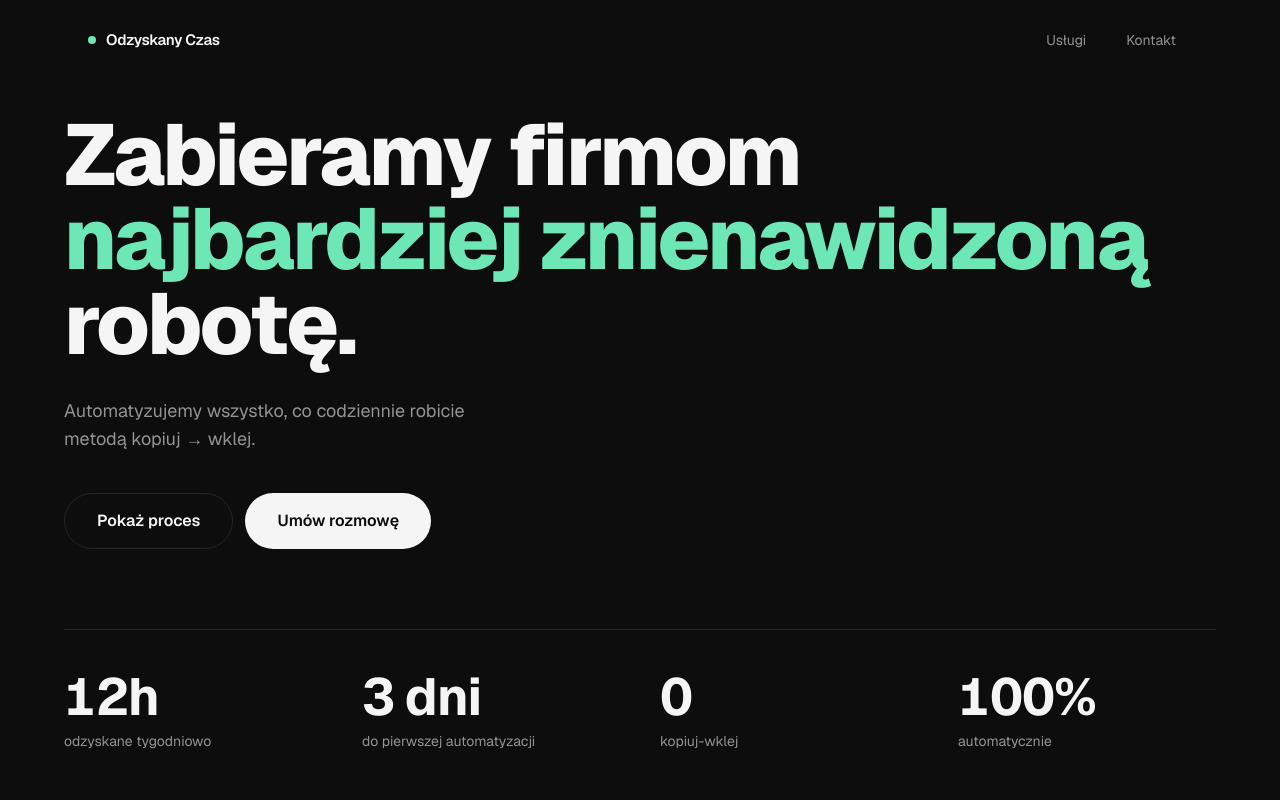
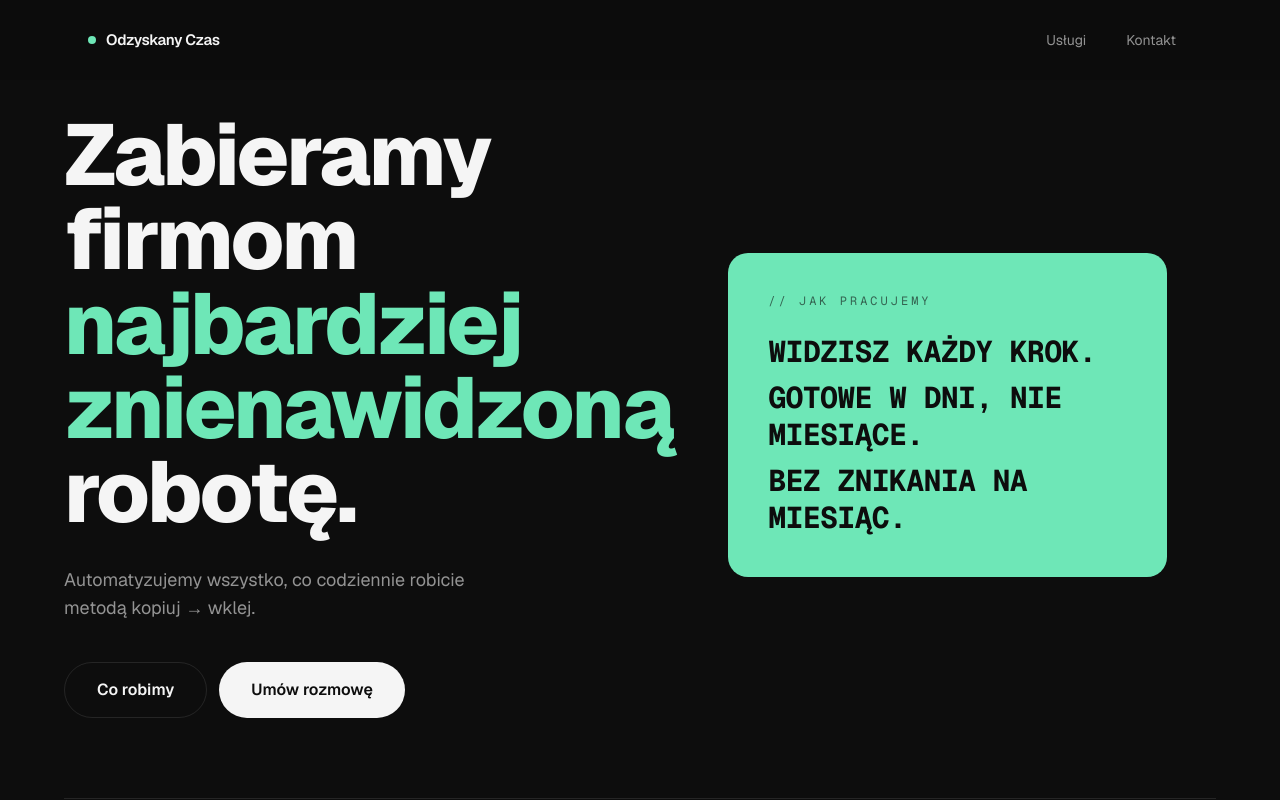
Before and after one commit to llisowski27-hub/excelautomatione, a Next.js app: page / in a window 1280 px wide. Shown: the top 800 px of the page. Built offline with nearby package versions, Linux system fonts and the light colour scheme.

Commit message:
hero: blok z hasłami po prawej stronie
Dwukolumnowy hero — po prawej solidny kafel w kolorze akcentu z hasłami
w wielkich literach, mono, w stylu referencji: transparentność +
szybkość + brak znikania na miesiąc (Widzisz każdy krok / Gotowe w dni,
nie miesiące / Bez znikania na miesiąc).

```diff
--- a/src/components/landing/Hero.tsx
+++ b/src/components/landing/Hero.tsx
@@ -10,10 +10,14 @@ const STATS = [
   { value: 100, suffix: "%", label: "automatycznie" },
 ];
 
+const SLOGANS = ["Widzisz każdy krok.", "Gotowe w dni, nie miesiące.", "Bez znikania na miesiąc."];
+
 export function Hero() {
   return (
     <section className="flex min-h-screen flex-col justify-center px-6 pt-28 pb-16">
       <div className="mx-auto w-full max-w-6xl">
+        <div className="grid items-center gap-12 lg:grid-cols-[1.1fr_0.9fr] lg:gap-14">
+          <div>
             <Reveal>
               <h1 className="text-mega text-fg">
                 Zabieramy firmom
@@ -33,13 +37,33 @@ export function Hero() {
             <Reveal delay={220}>
               <div className="mt-10 flex flex-wrap items-center gap-3">
                 <Button asChild size="lg" variant="outline">
-              <Link href="#transformacje">Pokaż proces</Link>
+                  <Link href="#uslugi">Co robimy</Link>
                 </Button>
                 <Button asChild size="lg" variant="primary">
                   <Link href="#kontakt">Umów rozmowę</Link>
                 </Button>
               </div>
             </Reveal>
+          </div>
+
+          <Reveal delay={260}>
+            <div className="rounded-lg bg-accent p-8 sm:p-10">
+              <p className="font-mono text-xs uppercase tracking-[0.25em] text-bg/60">
+                // jak pracujemy
+              </p>
+              <div className="mt-6 space-y-2">
+                {SLOGANS.map((slogan) => (
+                  <p
+                    key={slogan}
+                    className="font-mono text-2xl font-bold uppercase leading-tight tracking-tight text-bg sm:text-3xl"
+                  >
+                    {slogan}
+                  </p>
+                ))}
+              </div>
+            </div>
+          </Reveal>
+        </div>
 
         <Reveal delay={340}>
           <div
```
Lines whose indentation alone changed are shown as unchanged.
